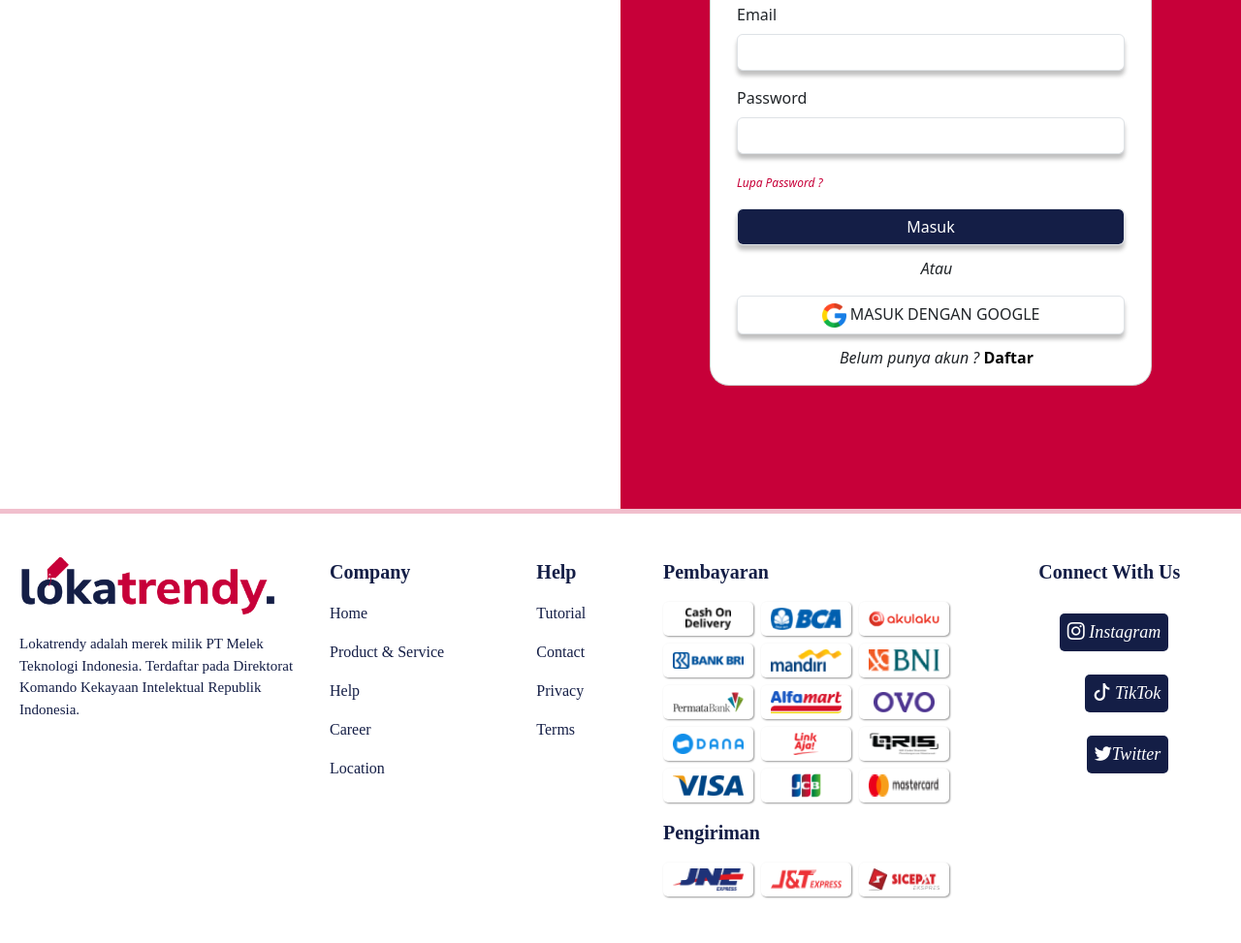
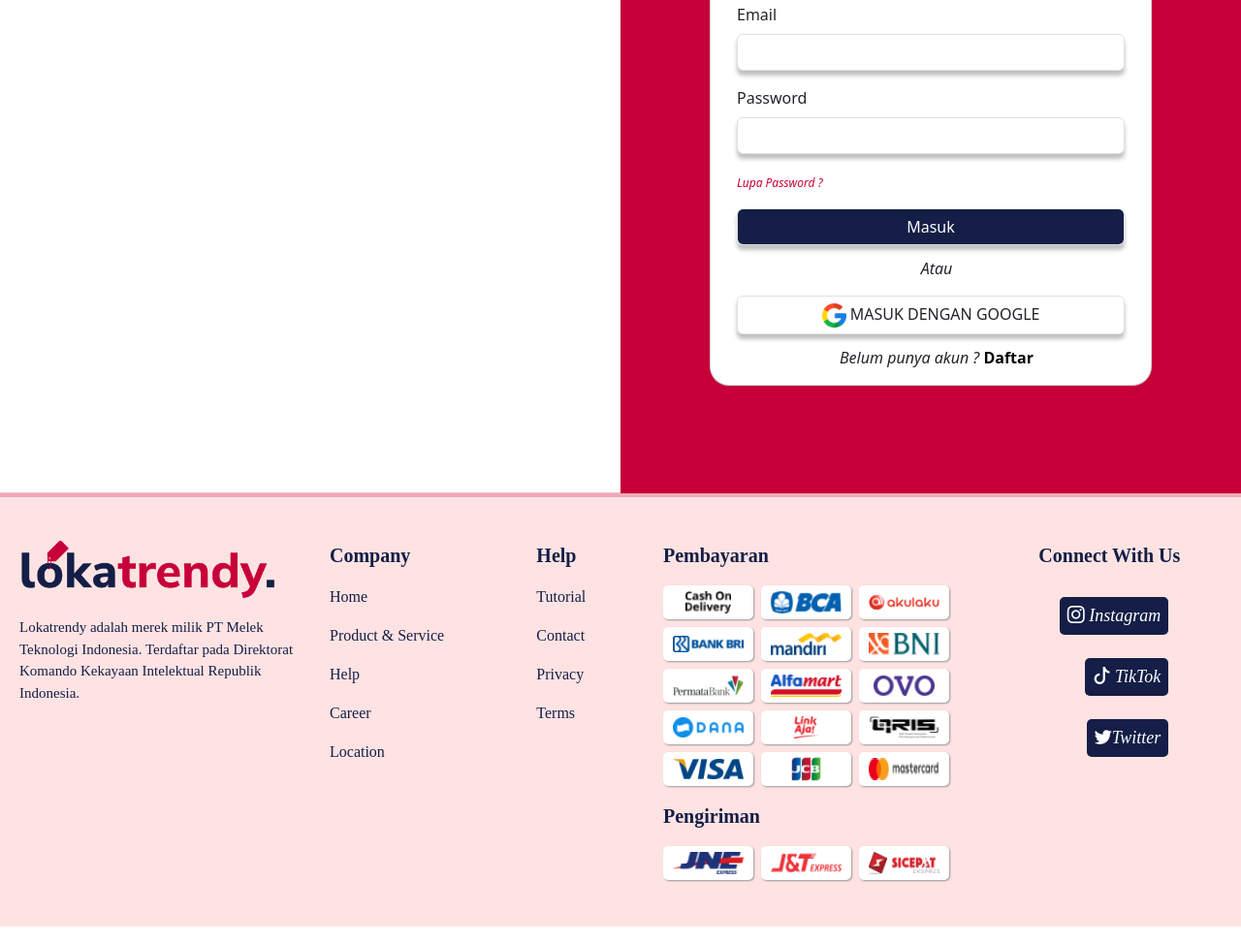
Before and after one commit to Divasetya/Web_Group10, a plain HTML site: page login.html in a window 1280 px wide. Shown: the part 215-1188 px from the top of the page at 97% size. Drawn offline with nearby package versions, Linux system fonts and the light colour scheme.

Commit message:
update footer riz

```diff
--- a/daftar.css
+++ b/daftar.css
@@ -134,13 +134,13 @@ height: 25px;
 .card-footer{
     margin-top: 719px;
     position: absolute;
-    /* background: #C70039; */
+    background: #FFE3E3;
      /* style="background-color: #FFE3E3;" */
 }
 
 .tebal-hr {
 color: #C70039;
-
+   margin-top: -1px;
    height: 5px;
      /* style="background-color: #FFE3E3;" */
 }
--- a/login.css
+++ b/login.css
@@ -131,13 +131,14 @@ height: 25px;
 .card-footer{
     margin-top: 619px;
     position: absolute;
+     background: #FFE3E3;
     /* background: #C70039; */
      /* style="background-color: #FFE3E3;" */
 }
 
 .tebal-hr {
 color: #C70039;
-
+   margin-top: -1px;
    height: 5px;
      /* style="background-color: #FFE3E3;" */
 }
```
